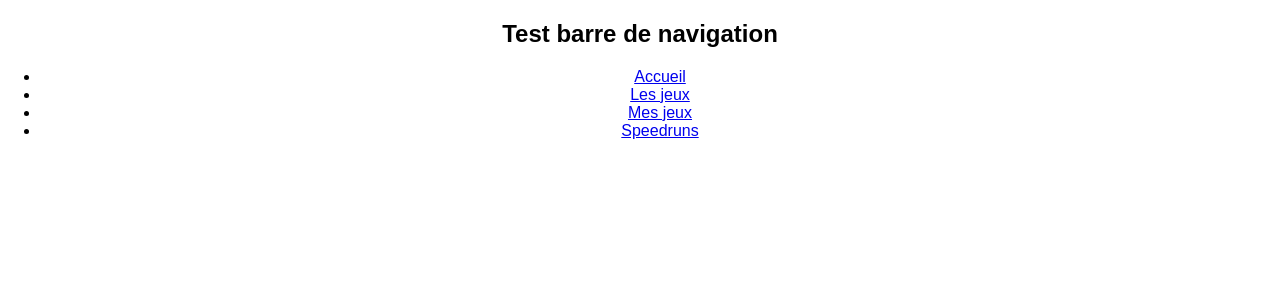
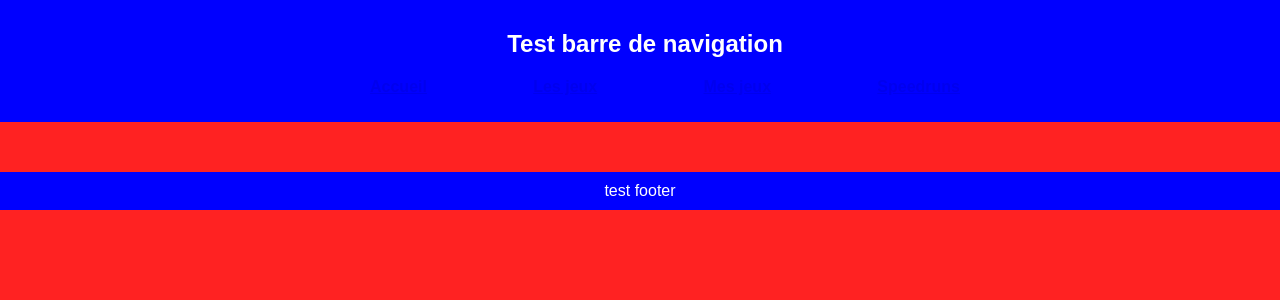
Before and after one commit to ingrid-schwarz/jvlist, a React (Create React App) app: page /speedruns in a window 1280 px wide. Shown: the top 300 px of the page. Built offline with nearby package versions, Linux system fonts and the light colour scheme.

Commit message:
Modif et nettoyage app.js

```diff
--- a/src/App.js
+++ b/src/App.js
@@ -2,8 +2,9 @@ import React, { Component } from 'react';
 import TitlePart from './components/TitlePart';
 import {BrowserRouter, Route, Routes, NavLink} from 'react-router-dom';
 import './App.css';
+import './components/css/Header.css';
 import Speedrun from './components/Speedrun';
-
+import './components/css/Footer.css';
 class App extends Component {
 
   render() {
@@ -24,8 +25,10 @@ class App extends Component {
                     <li><NavLink activeClassName="navlink" to="/speedrun">Speedruns</NavLink></li>
                 </ul>
             </nav>
-
           </header>
+          <footer>
+            test footer
+          </footer>
         </div>
       </BrowserRouter>
     );
--- a/src/components/css/Header.css
+++ b/src/components/css/Header.css
@@ -9,3 +9,20 @@ header{
 body{
     background-color: #FF2222;
 }
+
+nav{
+    max-width: 50%;
+    position: relative;
+    color: white;
+    left: 25vw;
+}
+
+ul{
+    left: 50%;
+    display: flex;
+    flex-direction: row;
+    justify-content: space-between;
+    text-decoration: none;
+    list-style: none;
+    font-weight: 600;
+}
--- a/src/components/css/NavBar.css
+++ /dev/null
@@ -1,16 +0,0 @@
-nav{
-    max-width: 50%;
-    position: relative;
-    color: white;
-    left: 25vw;
-}
-
-ul{
-    left: 50%;
-    display: flex;
-    flex-direction: row;
-    justify-content: space-between;
-    text-decoration: none;
-    list-style: none;
-    font-weight: 600;
-}
```
Also changed, not shown: src/components/Footer.jsx (deleted, +0 -14 lines).
